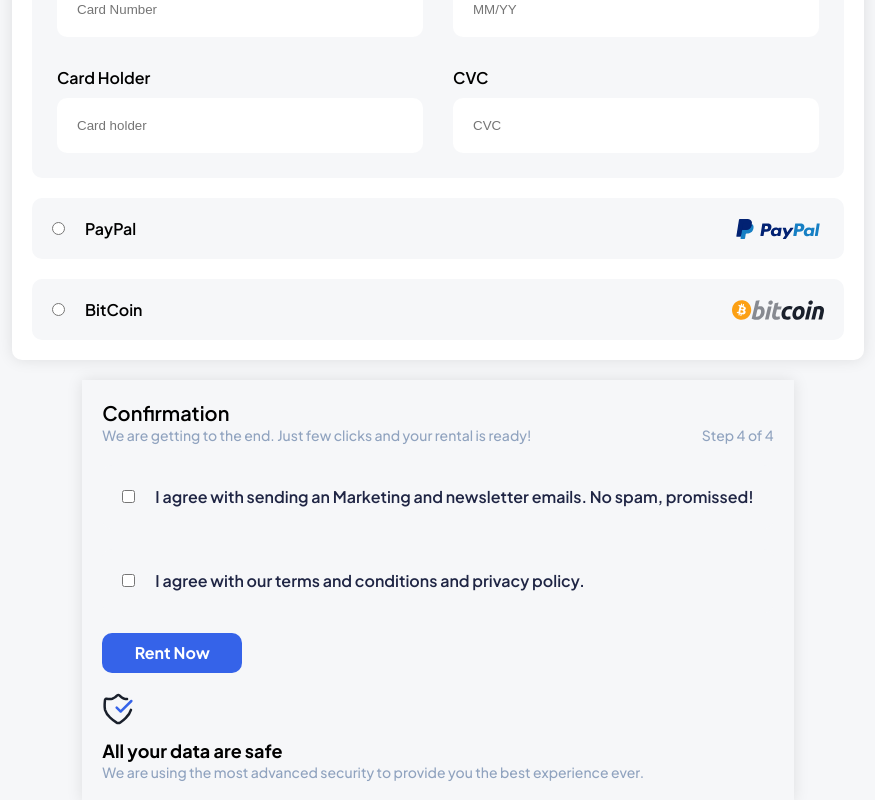
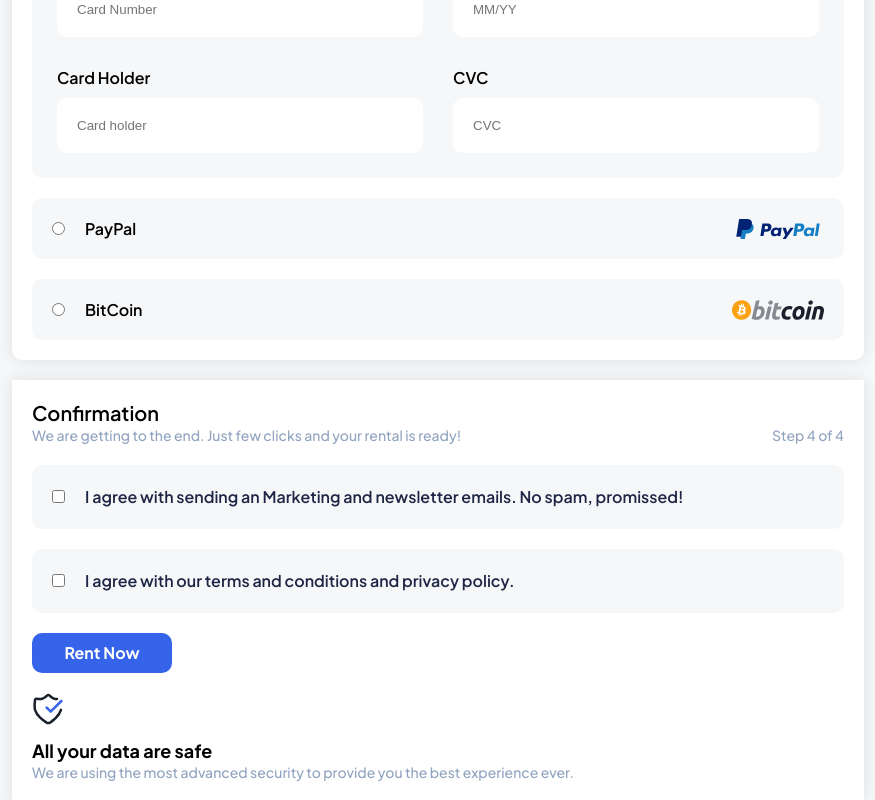
Before and after one commit to ozcsert/Morent, a Next.js app: page /payment in a window 1280 px wide. Shown: the part 1245-2045 px from the top of the page, without its empty margins (202-1077 px from the left). Built offline with nearby package versions, Linux system fonts and the light colour scheme.

Commit message:
[SE-28] - css background color and width fixed

```diff
--- a/src/components/Confirmation/styles.scss
+++ b/src/components/Confirmation/styles.scss
@@ -1,6 +1,7 @@
 @import '../../app/../app/styles/styles';
 .confirmation-container {
   max-width: 852px;
+  width: 100%;
   margin: 0 auto;
   padding: 20px;
   box-shadow: 0 0 15px rgba(0, 0, 0, 0.1);
@@ -9,6 +10,7 @@
   font-family: var(--font-plus-jakarta-sans), sans-serif;
   gap: 20px;
   font-weight: 600;
+  background-color: #ffff;
   .confirmation-container-title {
     .confirmation-subinfo {
       display: flex;
```
